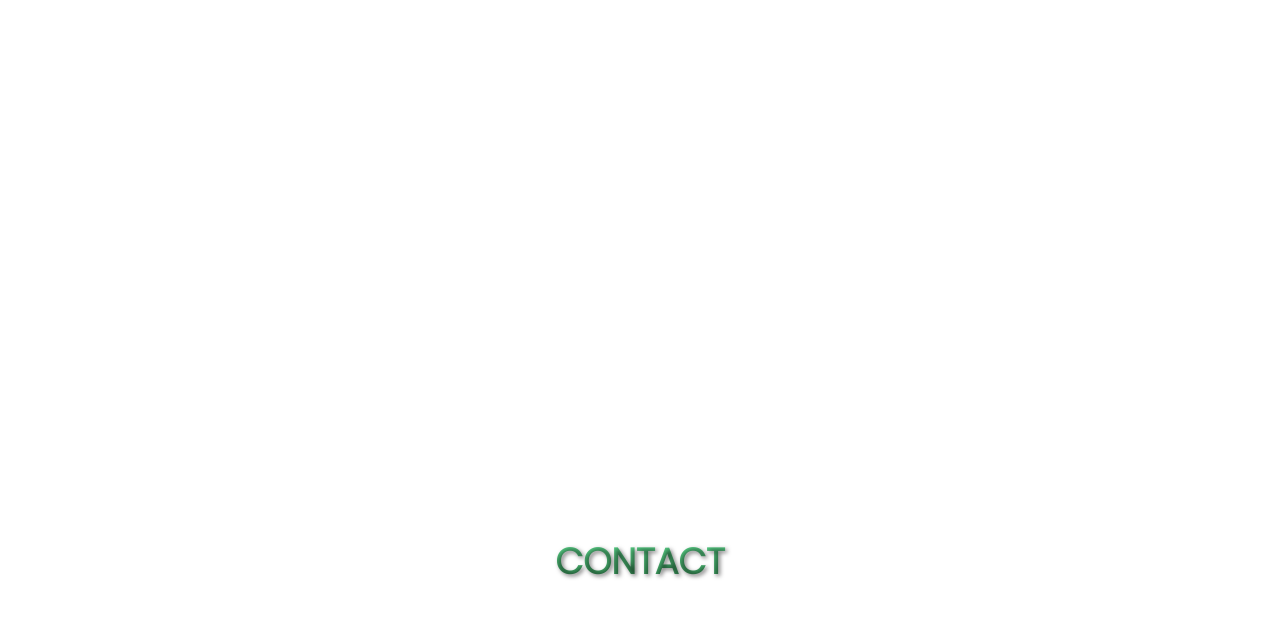
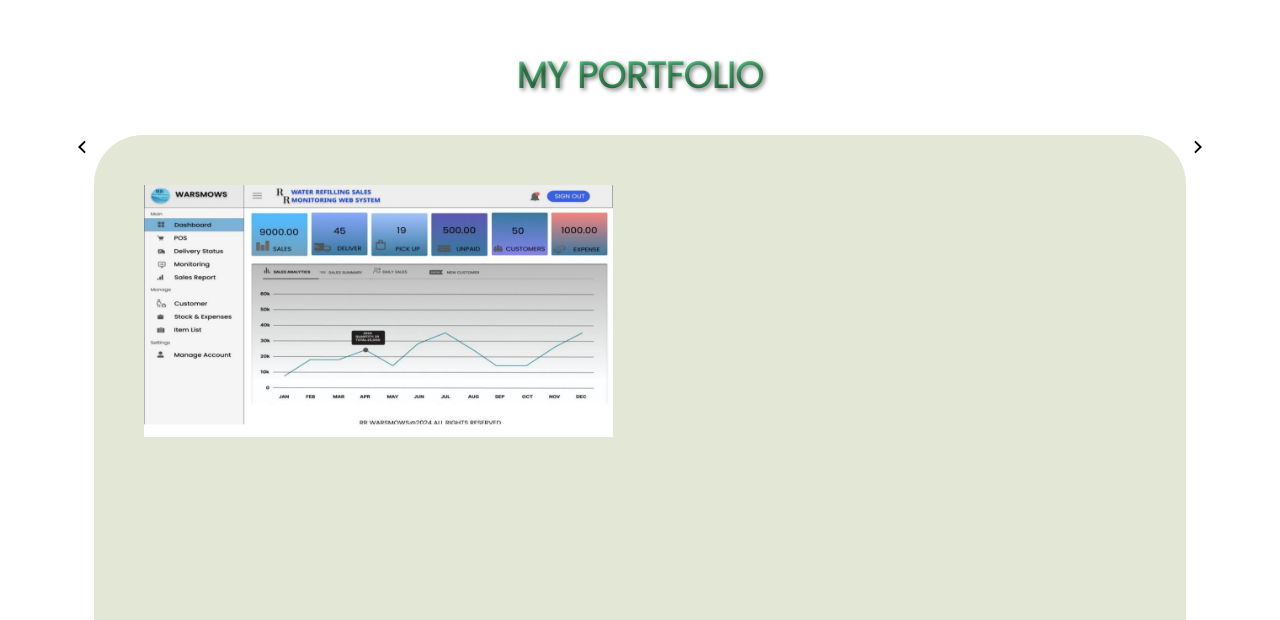
Before and after one commit to janeochavo060/New_Portfolio, a Next.js app: page /page in a window 1280 px wide. Shown: the part 2013-2633 px from the top of the page. Built offline with nearby package versions, Linux system fonts and the light colour scheme.

Commit message:
additionals

```diff
--- a/components/about.tsx
+++ b/components/about.tsx
@@ -8,7 +8,7 @@ const About = () => {
   const [activeSection, setActiveSection] = useState("Personal Information");
 
   return (
-    <div className="flex items-center 2xl:justify-between flex-col xl:flex-row 2xl:px-[242px] xl:px-[70px] px-[30px] py-[40px] h-full">
+    <div className="flex items-center 2xl:justify-between flex-col xl:flex-row 2xl:px-[242px] xl:px-[70px] px-[30px] py-[40px] h-screen">
       <div>
         <Aboutme_buttons setActiveSection={setActiveSection} />
       </div>
--- a/components/aboutEducation.tsx
+++ b/components/aboutEducation.tsx
@@ -50,7 +50,7 @@ const AboutEducation = () => {
             <h3 className="text-[15px] md:text-[17px] lg:text-[19px] ">
               {school.school_year}
             </h3>
-            <p className="text-[19px] md:text-[21px] lg:text-[23px] font-semibold">
+            <p className="text-[17px] md:text-[21px] lg:text-[23px] font-semibold">
               {school.school}
             </p>
             <div className="flex items-center space-x-2">
--- a/components/header.tsx
+++ b/components/header.tsx
@@ -25,7 +25,7 @@ const Header = () => {
 
   return (
     <>
-      <div className="bg-[#E2E8D5] 2xl:px-[242px] xl:px-[70px]  py-[10px]  w-full  uppercase sticky top-0 z-50 ">
+      <div className="bg-[#E2E8D5] 2xl:px-[242px] xl:px-[70px]  py-[10px]  w-full  uppercase sticky top-0 z-50  shadow-md ">
         <div className="px-[30px] flex items-center justify-center">
           <div>
             <Image
@@ -76,7 +76,7 @@ const Header = () => {
         {/* Mobile Menu (Dropdown) */}
         <div
           className={`lg:hidden bg-gray-400 flex items-center flex-col justify-center
-              fixed top-[110px] left-0 w-full h-full z-50
+               fixed top-[79px] left-0 w-full h-full  z-50
               transition-all duration-300 ease-in-out transform
               ${
                 isMenuOpen
--- a/components/my_portfolio.tsx
+++ b/components/my_portfolio.tsx
@@ -1,9 +1,31 @@
 import React from "react";
-
+import { LesserThan, GreaterThan } from "@/public/icons/icons";
+import Image from "next/image";
 const My_portfolio = () => {
   return (
-    <div className="2xl:px-[242px] xl:px-[70px] px-[30px] py-[40px] h-screen">
-      my_portfolio
+    <div className="2xl:px-[242px] xl:px-[70px] px-[30px] py-[40px] h-full">
+      <div className="flex items-center justify-center  mt-[48px] mb-[32px] text-[#60DF92] inner-text-shadow ">
+        <h1 className="text-[24px] md:text-[30px] lg:text-[36px] 2xl:text-[50px] ">
+          MY PORTFOLIO
+        </h1>
+      </div>
+
+      <div className="flex justify-between">
+        <div>
+          <LesserThan />
+        </div>
+        <div className="bg-[#E2E8D5] w-[1228px] h-[629px] rounded-[49px] p-[50px]">
+          <Image
+            src="/images/warsmows.png"
+            width={469}
+            height={531}
+            alt="warsmows"
+          />
+        </div>
+        <div>
+          <GreaterThan />
+        </div>
+      </div>
     </div>
   );
 };
--- a/package.json
+++ b/package.json
@@ -17,6 +17,7 @@
     "postcss": "^8.5.3",
     "react": "^19.0.0",
     "react-dom": "^19.0.0",
+    "swiper": "^11.2.5",
     "xlsx": "^0.18.5"
   },
   "devDependencies": {
--- a/public/icons/icons.js
+++ b/public/icons/icons.js
@@ -289,3 +289,13 @@ export function Figma({ className = "" }) {
     )
 
 }
+export function LesserThan({ className = "" }) {
+    return (
+        <svg xmlns="http://www.w3.org/2000/svg" className={` sm:w-[24px] sm:h-[24px] ${className}`} width="80" height="650" viewBox="0 0 24 24"><path fill="currentColor" d="m10.828 12l4.95 4.95l-1.414 1.415L8 12l6.364-6.364l1.414 1.414z" /></svg>
+    )
+}
+export function GreaterThan({ className = "" }) {
+    return (
+        <svg xmlns="http://www.w3.org/2000/svg" className={` sm:w-[24px] sm:h-[24px] ${className}`} width="80" height="650" viewBox="0 0 24 24"><path fill="currentColor" d="m13.172 12l-4.95-4.95l1.414-1.413L16 12l-6.364 6.364l-1.414-1.415z" /></svg>
+    )
+}
```
Also changed, not shown: public/images/warsmows.png (added), 1 other file (tests, documents, lock files or other folders).
